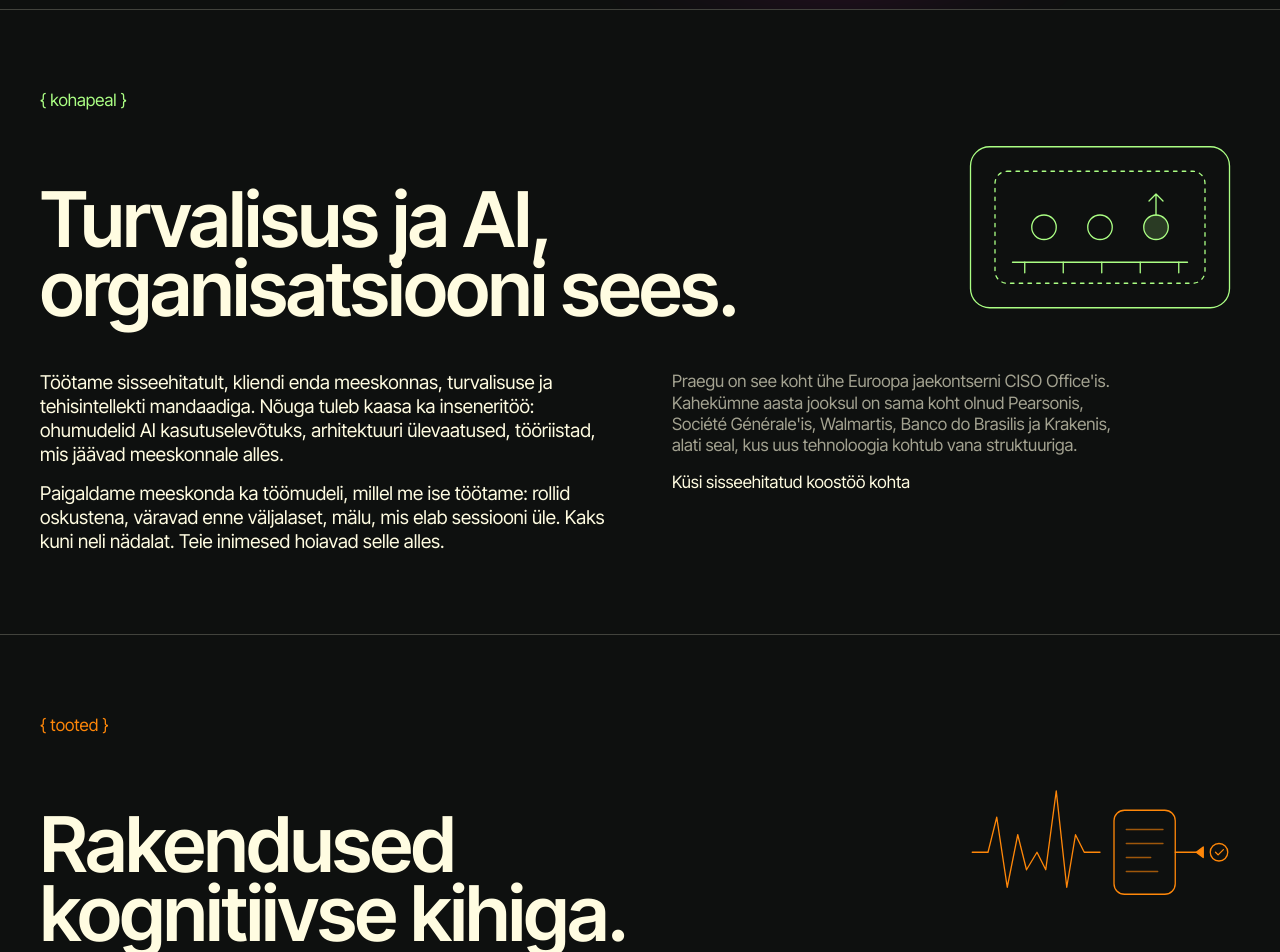
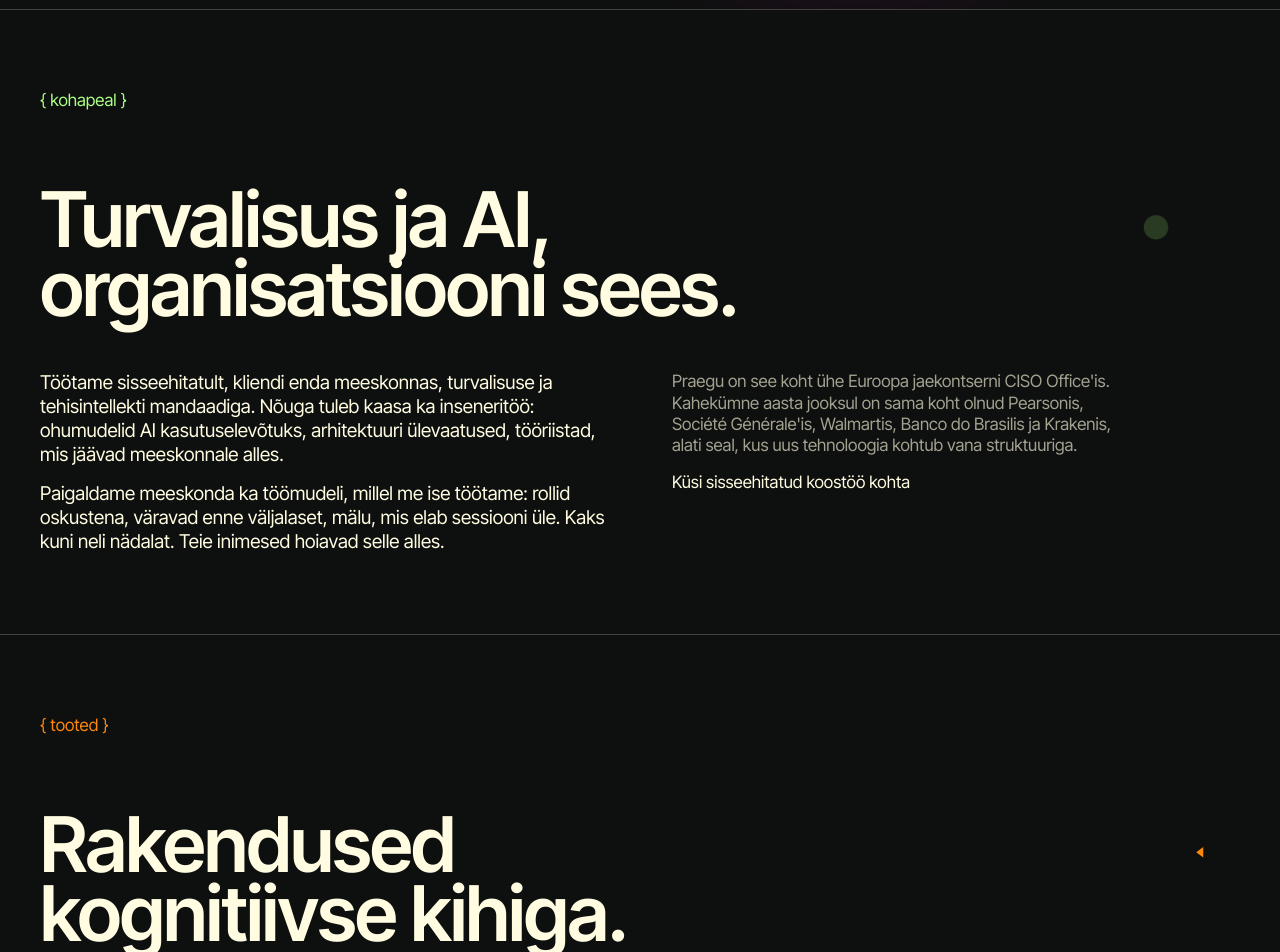
Before and after one commit to gabrielrondon/tuturama, a Next.js app: page /et in a window 1280 px wide. Shown: the part 940-1892 px from the top of the page. Built offline with nearby package versions, Linux system fonts and the light colour scheme.

Commit message:
Motion: hero entrance, drifting flourishes, self-drawing illustrations with loops, section reveals, reduced-motion safe

```diff
--- a/app/globals.css
+++ b/app/globals.css
@@ -162,3 +162,80 @@ a {
   background: var(--color-surface);
   overflow: hidden;
 }
+
+/* ---------- Motion ----------
+   Four layers, all CSS: hero entrance, drifting flourishes, self-drawing illustrations with a
+   short loop, and section reveals. Everything stops under prefers-reduced-motion. */
+
+@keyframes rise {
+  from { opacity: 0; transform: translateY(18px); }
+  to { opacity: 1; transform: none; }
+}
+@keyframes drift-a {
+  0% { transform: translate(0, 0) scale(1); }
+  50% { transform: translate(-6%, 8%) scale(1.08); }
+  100% { transform: translate(4%, -5%) scale(0.96); }
+}
+@keyframes drift-b {
+  0% { transform: translate(0, 0) scale(1); }
+  50% { transform: translate(8%, -10%) scale(1.12); }
+  100% { transform: translate(-5%, 6%) scale(0.94); }
+}
+@keyframes draw-in {
+  to { stroke-dashoffset: 0; }
+}
+@keyframes march {
+  to { stroke-dashoffset: -2; }
+}
+@keyframes ride {
+  0% { offset-distance: 0%; opacity: 0; }
+  8% { opacity: 1; }
+  92% { opacity: 1; }
+  100% { offset-distance: 100%; opacity: 0; }
+}
+@keyframes scan {
+  0% { transform: translateX(0); opacity: 0; }
+  10% { opacity: 0.5; }
+  90% { opacity: 0.5; }
+  100% { transform: translateX(240px); opacity: 0; }
+}
+@keyframes pulse {
+  0%, 100% { fill-opacity: 0.18; }
+  50% { fill-opacity: 0.55; }
+}
+@keyframes blink {
+  0%, 84%, 100% { transform: scaleY(1); }
+  90% { transform: scaleY(0.15); }
+}
+
+/* Hero entrance */
+.hero-in > * { animation: rise 0.8s cubic-bezier(0.2, 0.7, 0.2, 1) both; }
+.hero-in > *:nth-child(1) { animation-delay: 0ms; }
+.hero-in > *:nth-child(2) { animation-delay: 120ms; }
+.hero-in > *:nth-child(3) { animation-delay: 300ms; }
+
+/* Flourishes drift, slowly, forever. */
+.flourish-emerald { animation: drift-a 22s ease-in-out infinite alternate; }
+.flourish-crush { animation: drift-b 26s ease-in-out infinite alternate; }
+
+/* Section reveal */
+.reveal { opacity: 0; transform: translateY(16px); transition: opacity 0.7s ease, transform 0.7s cubic-bezier(0.2, 0.7, 0.2, 1); transition-delay: var(--d, 0ms); }
+.reveal.is-in { opacity: 1; transform: none; }
+
+/* Illustrations: strokes hidden until the section is in, then drawn in order (--i), then loops. */
+.art .draw { stroke-dasharray: 1; stroke-dashoffset: 1; }
+.art .rider, .art .packet, .art .scan { opacity: 0; }
+.is-in .art .draw { animation: draw-in 0.9s cubic-bezier(0.4, 0, 0.2, 1) forwards; animation-delay: calc(var(--i, 0) * 110ms); }
+.is-in .art .wave { animation: draw-in 0.9s cubic-bezier(0.4, 0, 0.2, 1) forwards, march 2.4s linear 1.2s infinite; }
+.is-in .art .rider { animation: ride 3.2s ease-in-out 1.6s infinite; }
+.is-in .art .packet { animation: ride 2.6s ease-in-out 1.6s infinite; }
+.is-in .art .scan { animation: scan 4s ease-in-out 1.4s infinite; }
+.is-in .art .seat, .is-in .art .gate, .is-in .art .land { animation: draw-in 0.9s cubic-bezier(0.4, 0, 0.2, 1) forwards, pulse 2.8s ease-in-out 1.6s infinite; animation-delay: calc(var(--i, 0) * 110ms), 1.6s; }
+.art .blink { transform-origin: center; transform-box: fill-box; animation: blink 4.5s ease-in-out infinite; }
+
+@media (prefers-reduced-motion: reduce) {
+  .hero-in > *, .flourish-emerald, .flourish-crush, .art .draw, .art .wave, .art .rider, .art .packet, .art .scan, .art .seat, .art .gate, .art .land, .art .blink { animation: none !important; }
+  .art .draw { stroke-dashoffset: 0; }
+  .art .rider, .art .packet, .art .scan { opacity: 0; }
+  .reveal { opacity: 1; transform: none; transition: none; }
+}
--- a/components/illustrations.tsx
+++ b/components/illustrations.tsx
@@ -1,6 +1,8 @@
 /*
   Thin-stroke line illustrations, one per line of business, drawn in the line's hue.
-  Follows the style reference: strokes, not fills; no shadows; colour as taxonomy.
+  Motion: every stroke draws itself when the section enters the viewport (pathLength=1 +
+  stroke-dashoffset, see globals.css), then a small loop runs: a signal marching, a commit
+  travelling to main, a packet passing the gate. All of it stops under prefers-reduced-motion.
 */
 
 type Props = { className?: string };
@@ -13,75 +15,83 @@ const base = {
   strokeLinejoin: "round" as const,
 };
 
-/* Embedded: a perimeter, a team inside it, one seat marked. */
+/* Embedded: a perimeter, a team inside it, one seat marked; a scan line sweeps the room. */
 export function EmbeddedArt({ className }: Props) {
   return (
-    <svg viewBox="0 0 320 220" className={className} aria-hidden="true" {...base}>
-      <rect x="12" y="18" width="296" height="184" rx="22" />
-      <rect x="40" y="46" width="240" height="128" rx="14" strokeDasharray="4 6" />
-      <circle cx="96" cy="110" r="14" />
-      <circle cx="160" cy="110" r="14" />
-      <circle cx="224" cy="110" r="14" fill="currentColor" fillOpacity="0.18" />
-      <path d="M224 96v-24M216 80l8-8 8 8" />
-      <path d="M60 150h200" />
-      <path d="M74 150v12M118 150v12M162 150v12M206 150v12M250 150v12" />
+    <svg viewBox="0 0 320 220" className={`art ${className ?? ""}`} aria-hidden="true" {...base}>
+      <rect className="draw" style={{ "--i": 0 } as React.CSSProperties} pathLength={1} x="12" y="18" width="296" height="184" rx="22" />
+      <rect className="draw" style={{ "--i": 1 } as React.CSSProperties} pathLength={1} x="40" y="46" width="240" height="128" rx="14" strokeDasharray="4 6" />
+      <circle className="draw" style={{ "--i": 2 } as React.CSSProperties} pathLength={1} cx="96" cy="110" r="14" />
+      <circle className="draw" style={{ "--i": 3 } as React.CSSProperties} pathLength={1} cx="160" cy="110" r="14" />
+      <circle className="draw seat" style={{ "--i": 4 } as React.CSSProperties} pathLength={1} cx="224" cy="110" r="14" fill="currentColor" fillOpacity="0.18" />
+      <path className="draw" style={{ "--i": 5 } as React.CSSProperties} pathLength={1} d="M224 96v-24M216 80l8-8 8 8" />
+      <path className="draw" style={{ "--i": 6 } as React.CSSProperties} pathLength={1} d="M60 150h200" />
+      <path className="draw" style={{ "--i": 7 } as React.CSSProperties} pathLength={1} d="M74 150v12M118 150v12M162 150v12M206 150v12M250 150v12" />
+      <line className="scan" x1="40" y1="52" x2="40" y2="168" strokeOpacity="0.5" />
     </svg>
   );
 }
 
-/* Products: a waveform going through a layer and coming out as a decision. */
+/* Products: a waveform going through a layer and coming out as a decision; the wave keeps moving. */
 export function ProductsArt({ className }: Props) {
   return (
-    <svg viewBox="0 0 320 220" className={className} aria-hidden="true" {...base}>
-      <path d="M14 110h18l10-40 12 80 12-60 10 40 12-20 10 20 12-90 12 110 10-60 10 20h18" />
-      <rect x="176" y="62" width="70" height="96" rx="12" />
-      <path d="M190 84h42M190 100h42M190 116h28M190 132h36" strokeOpacity="0.6" />
-      <path d="M246 110h24" />
-      <path d="M270 110l8-6v12z" fill="currentColor" />
-      <circle cx="296" cy="110" r="10" />
-      <path d="M292 110l3 3 6-6" />
+    <svg viewBox="0 0 320 220" className={`art ${className ?? ""}`} aria-hidden="true" {...base}>
+      <path
+        className="draw wave"
+        style={{ "--i": 0 } as React.CSSProperties}
+        pathLength={1}
+        d="M14 110h18l10-40 12 80 12-60 10 40 12-20 10 20 12-90 12 110 10-60 10 20h18"
+      />
+      <rect className="draw" style={{ "--i": 1 } as React.CSSProperties} pathLength={1} x="176" y="62" width="70" height="96" rx="12" />
+      <path className="draw" style={{ "--i": 2 } as React.CSSProperties} pathLength={1} d="M190 84h42M190 100h42M190 116h28M190 132h36" strokeOpacity="0.6" />
+      <path className="draw" style={{ "--i": 3 } as React.CSSProperties} pathLength={1} d="M246 110h24" />
+      <path className="draw" style={{ "--i": 3 } as React.CSSProperties} pathLength={1} d="M270 110l8-6v12z" fill="currentColor" />
+      <circle className="draw" style={{ "--i": 4 } as React.CSSProperties} pathLength={1} cx="296" cy="110" r="10" />
+      <path className="draw tick" style={{ "--i": 5 } as React.CSSProperties} pathLength={1} d="M292 110l3 3 6-6" />
     </svg>
   );
 }
 
-/* Upstream: a branch that leaves, gets reviewed, and lands in main. */
+/* Upstream: a branch that leaves, gets reviewed, and lands in main; a commit travels the branch. */
 export function UpstreamArt({ className }: Props) {
+  const branch = "M140 170c0-60 30-90 60-90h30c14 0 14 90 14 90";
   return (
-    <svg viewBox="0 0 320 220" className={className} aria-hidden="true" {...base}>
-      <path d="M40 170h240" />
-      <circle cx="70" cy="170" r="7" />
-      <circle cx="140" cy="170" r="7" />
-      <circle cx="250" cy="170" r="7" fill="currentColor" fillOpacity="0.18" />
-      <path d="M140 170c0-60 30-90 60-90h30" />
-      <circle cx="200" cy="80" r="7" />
-      <circle cx="236" cy="80" r="7" />
-      <path d="M236 80c14 0 14 90 14 90" />
-      <path d="M186 44h28l6 6v30h-34z" strokeOpacity="0.7" />
-      <path d="M192 56h20M192 64h14" strokeOpacity="0.5" />
-      <path d="M262 60l8 8 14-16" />
+    <svg viewBox="0 0 320 220" className={`art ${className ?? ""}`} aria-hidden="true" {...base}>
+      <path className="draw" style={{ "--i": 0 } as React.CSSProperties} pathLength={1} d="M40 170h240" />
+      <circle className="draw" style={{ "--i": 1 } as React.CSSProperties} pathLength={1} cx="70" cy="170" r="7" />
+      <circle className="draw" style={{ "--i": 2 } as React.CSSProperties} pathLength={1} cx="140" cy="170" r="7" />
+      <path className="draw" style={{ "--i": 3 } as React.CSSProperties} pathLength={1} d={branch} />
+      <circle className="draw" style={{ "--i": 4 } as React.CSSProperties} pathLength={1} cx="200" cy="80" r="7" />
+      <circle className="draw" style={{ "--i": 5 } as React.CSSProperties} pathLength={1} cx="236" cy="80" r="7" />
+      <path className="draw" style={{ "--i": 6 } as React.CSSProperties} pathLength={1} d="M186 44h28l6 6v30h-34z" strokeOpacity="0.7" />
+      <path className="draw" style={{ "--i": 7 } as React.CSSProperties} pathLength={1} d="M192 56h20M192 64h14" strokeOpacity="0.5" />
+      <path className="draw tick" style={{ "--i": 8 } as React.CSSProperties} pathLength={1} d="M262 60l8 8 14-16" />
+      <circle className="draw land" style={{ "--i": 9 } as React.CSSProperties} pathLength={1} cx="250" cy="170" r="7" fill="currentColor" fillOpacity="0.18" />
+      <circle className="rider" r="4" fill="currentColor" stroke="none" style={{ offsetPath: `path("${branch}")` } as React.CSSProperties} />
     </svg>
   );
 }
 
-/* Agents: an agent, a gate with policy, a signed ledger. */
+/* Agents: an agent, a gate with policy, a signed ledger; a packet goes through the gate. */
 export function AgentsArt({ className }: Props) {
   return (
-    <svg viewBox="0 0 320 220" className={className} aria-hidden="true" {...base}>
-      <rect x="18" y="80" width="64" height="60" rx="12" />
-      <circle cx="40" cy="104" r="4" fill="currentColor" />
-      <circle cx="60" cy="104" r="4" fill="currentColor" />
-      <path d="M38 124h24" />
-      <path d="M82 110h40" />
-      <path d="M122 110l8-6v12z" fill="currentColor" />
-      <path d="M150 62v96M170 62v96" />
-      <path d="M140 62h40M140 158h40" />
-      <path d="M150 88h20M150 110h20M150 132h20" strokeOpacity="0.7" />
-      <rect x="146" y="98" width="28" height="24" rx="4" fill="currentColor" fillOpacity="0.18" />
-      <path d="M180 110h40" />
-      <path d="M220 110l8-6v12z" fill="currentColor" />
-      <rect x="240" y="70" width="64" height="80" rx="8" />
-      <path d="M252 88h40M252 102h40M252 116h28" strokeOpacity="0.6" />
-      <path d="M278 138c6-10 14-10 20 0" />
+    <svg viewBox="0 0 320 220" className={`art ${className ?? ""}`} aria-hidden="true" {...base}>
+      <rect className="draw" style={{ "--i": 0 } as React.CSSProperties} pathLength={1} x="18" y="80" width="64" height="60" rx="12" />
+      <circle cx="40" cy="104" r="4" fill="currentColor" stroke="none" className="blink" />
+      <circle cx="60" cy="104" r="4" fill="currentColor" stroke="none" className="blink" />
+      <path className="draw" style={{ "--i": 1 } as React.CSSProperties} pathLength={1} d="M38 124h24" />
+      <path className="draw" style={{ "--i": 2 } as React.CSSProperties} pathLength={1} d="M82 110h40" />
+      <path className="draw" style={{ "--i": 2 } as React.CSSProperties} pathLength={1} d="M122 110l8-6v12z" fill="currentColor" />
+      <path className="draw" style={{ "--i": 3 } as React.CSSProperties} pathLength={1} d="M150 62v96M170 62v96" />
+      <path className="draw" style={{ "--i": 3 } as React.CSSProperties} pathLength={1} d="M140 62h40M140 158h40" />
+      <path className="draw" style={{ "--i": 4 } as React.CSSProperties} pathLength={1} d="M150 88h20M150 110h20M150 132h20" strokeOpacity="0.7" />
+      <rect className="draw gate" style={{ "--i": 5 } as React.CSSProperties} pathLength={1} x="146" y="98" width="28" height="24" rx="4" fill="currentColor" fillOpacity="0.18" />
+      <path className="draw" style={{ "--i": 6 } as React.CSSProperties} pathLength={1} d="M180 110h40" />
+      <path className="draw" style={{ "--i": 6 } as React.CSSProperties} pathLength={1} d="M220 110l8-6v12z" fill="currentColor" />
+      <rect className="draw" style={{ "--i": 7 } as React.CSSProperties} pathLength={1} x="240" y="70" width="64" height="80" rx="8" />
+      <path className="draw" style={{ "--i": 8 } as React.CSSProperties} pathLength={1} d="M252 88h40M252 102h40M252 116h28" strokeOpacity="0.6" />
+      <path className="draw" style={{ "--i": 9 } as React.CSSProperties} pathLength={1} d="M278 138c6-10 14-10 20 0" />
+      <circle className="packet" r="4" fill="currentColor" stroke="none" style={{ offsetPath: 'path("M82 110h158")' } as React.CSSProperties} />
     </svg>
   );
 }
--- a/components/pages/agents.tsx
+++ b/components/pages/agents.tsx
@@ -1,5 +1,6 @@
 import Link from "next/link";
 import { Annotation, Nav } from "@/components/ui";
+import { Reveal } from "@/components/reveal";
 import { AgentsArt } from "@/components/illustrations";
 import { getContent, href, ui, type Lang } from "@/lib/i18n";
 
@@ -13,7 +14,7 @@ export function AgentsPage({ lang }: { lang: Lang }) {
         <Annotation label={lines.now.label} hue={lines.now.hue} />
         <div className="mt-5 grid items-end gap-6 md:grid-cols-[2fr_1fr]">
           <h1 className="display h2 max-w-[14ch]">{t.h1}</h1>
-          <AgentsArt className="hidden w-[280px] justify-self-end text-green md:block" />
+          <Reveal className="justify-self-end"><AgentsArt className="hidden w-[280px] justify-self-end text-green md:block" /></Reveal>
         </div>
         <div className="mt-8 grid gap-8 md:grid-cols-2 md:gap-16">
           <p className="prose-block max-w-[52ch] text-[19px] leading-[1.25]">
--- a/components/pages/home.tsx
+++ b/components/pages/home.tsx
@@ -16,7 +16,7 @@ export function HomePage({ lang }: { lang: Lang }) {
       <section className="relative overflow-hidden px-5 pb-16 pt-10 md:px-10 md:pb-24 md:pt-20">
         <div className="flourish flourish-emerald right-[-10%] top-[-10%] h-[520px] w-[520px] md:right-[4%] md:top-[-6%] md:h-[720px] md:w-[720px]" />
         <div className="flourish flourish-crush right-[10%] top-[40%] h-[320px] w-[320px] opacity-30 md:right-[18%] md:top-[46%] md:h-[420px] md:w-[420px]" />
-        <div className="relative">
+        <div className="relative hero-in">
           <div className="mx-auto max-w-[1400px]">
             <Annotation label={t.annotation} hue="green" />
           </div>
--- a/components/pages/products.tsx
+++ b/components/pages/products.tsx
@@ -1,6 +1,7 @@
 import Image from "next/image";
 import Link from "next/link";
 import { Annotation, Nav } from "@/components/ui";
+import { Reveal } from "@/components/reveal";
 import { ProductVisual } from "@/components/product-visual";
 import { ProductsArt } from "@/components/illustrations";
 import { statusLabel } from "@/data/site.et";
@@ -16,7 +17,7 @@ export function ProductsPage({ lang }: { lang: Lang }) {
         <Annotation label={lines.products.label} hue={lines.products.hue} />
         <div className="mt-5 grid items-end gap-6 md:grid-cols-[2fr_1fr]">
           <h1 className="display h2 max-w-[14ch]">{t.h1}</h1>
-          <ProductsArt className="hidden w-[280px] justify-self-end text-orange md:block" />
+          <Reveal className="justify-self-end"><ProductsArt className="hidden w-[280px] justify-self-end text-orange md:block" /></Reveal>
         </div>
         <p className="mt-8 max-w-[56ch] text-[19px] leading-[1.25]">{t.lead}</p>
 
--- /dev/null
+++ b/components/reveal.tsx
@@ -0,0 +1,48 @@
+"use client";
+
+import { useEffect, useRef, type ReactNode } from "react";
+
+/*
+  Adds `is-in` to the element once it enters the viewport. CSS does the rest.
+  One observer per element, disconnects after the first hit. No animation library.
+*/
+export function Reveal({
+  children,
+  className = "",
+  as: Tag = "div",
+  delay = 0,
+}: {
+  children: ReactNode;
+  className?: string;
+  as?: "div" | "section" | "li" | "article";
+  delay?: number;
+}) {
+  const ref = useRef<HTMLElement | null>(null);
+  useEffect(() => {
+    const el = ref.current;
+    if (!el) return;
+    if (typeof IntersectionObserver === "undefined") {
+      el.classList.add("is-in");
+      return;
+    }
+    const io = new IntersectionObserver(
+      (entries) => {
+        for (const e of entries) {
+          if (e.isIntersecting) {
+            el.classList.add("is-in");
+            io.disconnect();
+          }
+        }
+      },
+      { rootMargin: "0px 0px -12% 0px", threshold: 0.15 },
+    );
+    io.observe(el);
+    return () => io.disconnect();
+  }, []);
+  const Comp = Tag as unknown as "div";
+  return (
+    <Comp ref={ref as React.RefObject<HTMLDivElement>} className={`reveal ${className}`} style={{ "--d": `${delay}ms` } as React.CSSProperties}>
+      {children}
+    </Comp>
+  );
+}
--- a/components/ui.tsx
+++ b/components/ui.tsx
@@ -3,6 +3,7 @@ import type { ReactNode } from "react";
 import { hueClass, type Hue, company } from "@/data/site";
 import { href, other, ui, type Lang } from "@/lib/i18n";
 import { FlagEE, FlagEU, FlagGB } from "@/components/flags";
+import { Reveal } from "@/components/reveal";
 
 export function Annotation({ label, hue }: { label: string; hue: Hue }) {
   return (
@@ -32,6 +33,7 @@ export function Section({
   return (
     <section id={id} className="hairline py-14 md:py-20">
       <div className="mx-auto max-w-[1400px] px-5 md:px-10">
+        <Reveal>
           <Annotation label={label} hue={hue} />
           {title ? (
             <div className="mt-5 grid items-end gap-6 md:grid-cols-[2fr_1fr]">
@@ -39,7 +41,10 @@ export function Section({
               {art ? <div className={`${hueClass[hue]} hidden justify-self-end md:block`}>{art}</div> : null}
             </div>
           ) : null}
-        <div className="mt-8 md:mt-12">{children}</div>
+        </Reveal>
+        <Reveal className="mt-8 md:mt-12" delay={120}>
+          {children}
+        </Reveal>
       </div>
     </section>
   );
```
Lines whose indentation alone changed are shown as unchanged.
